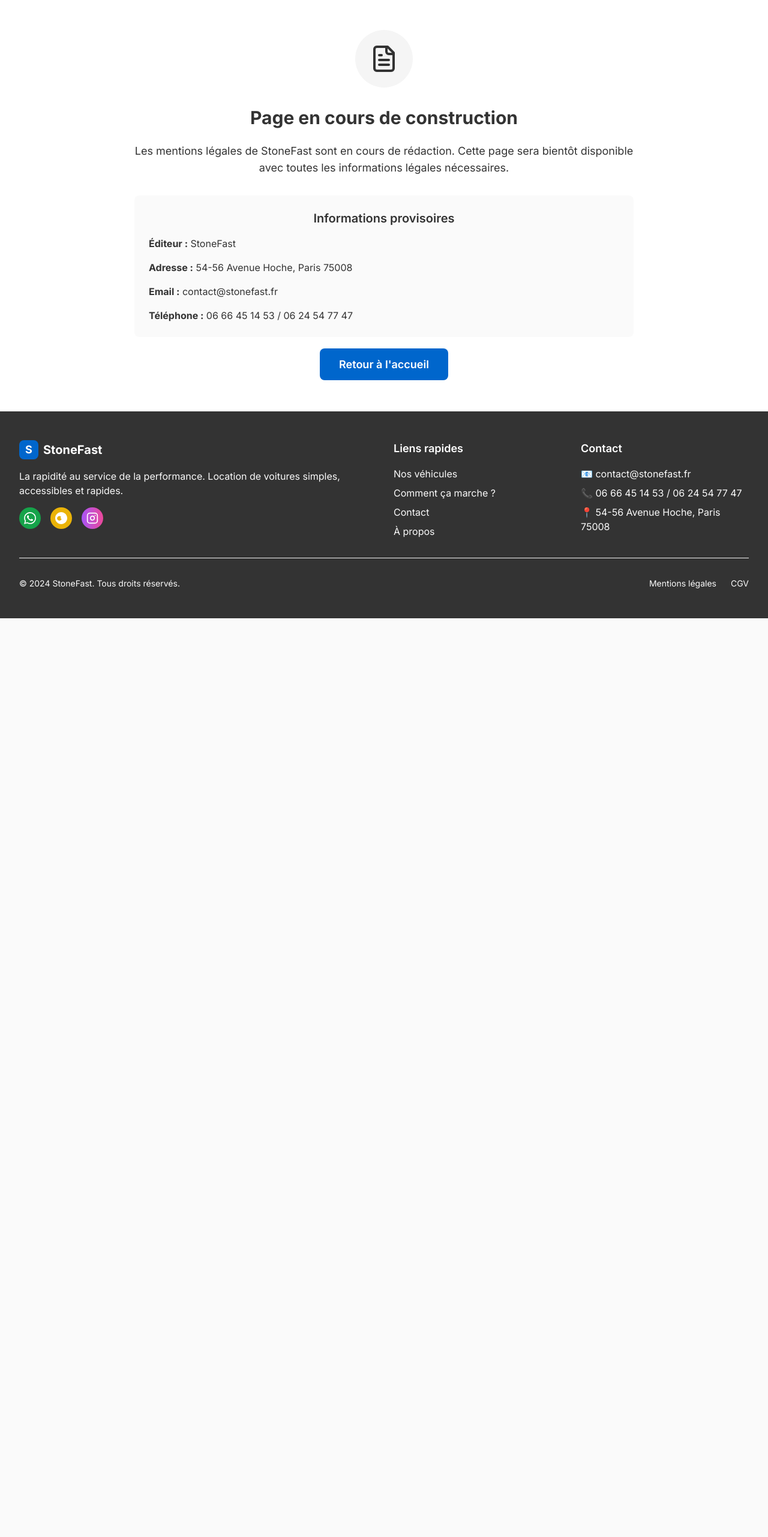
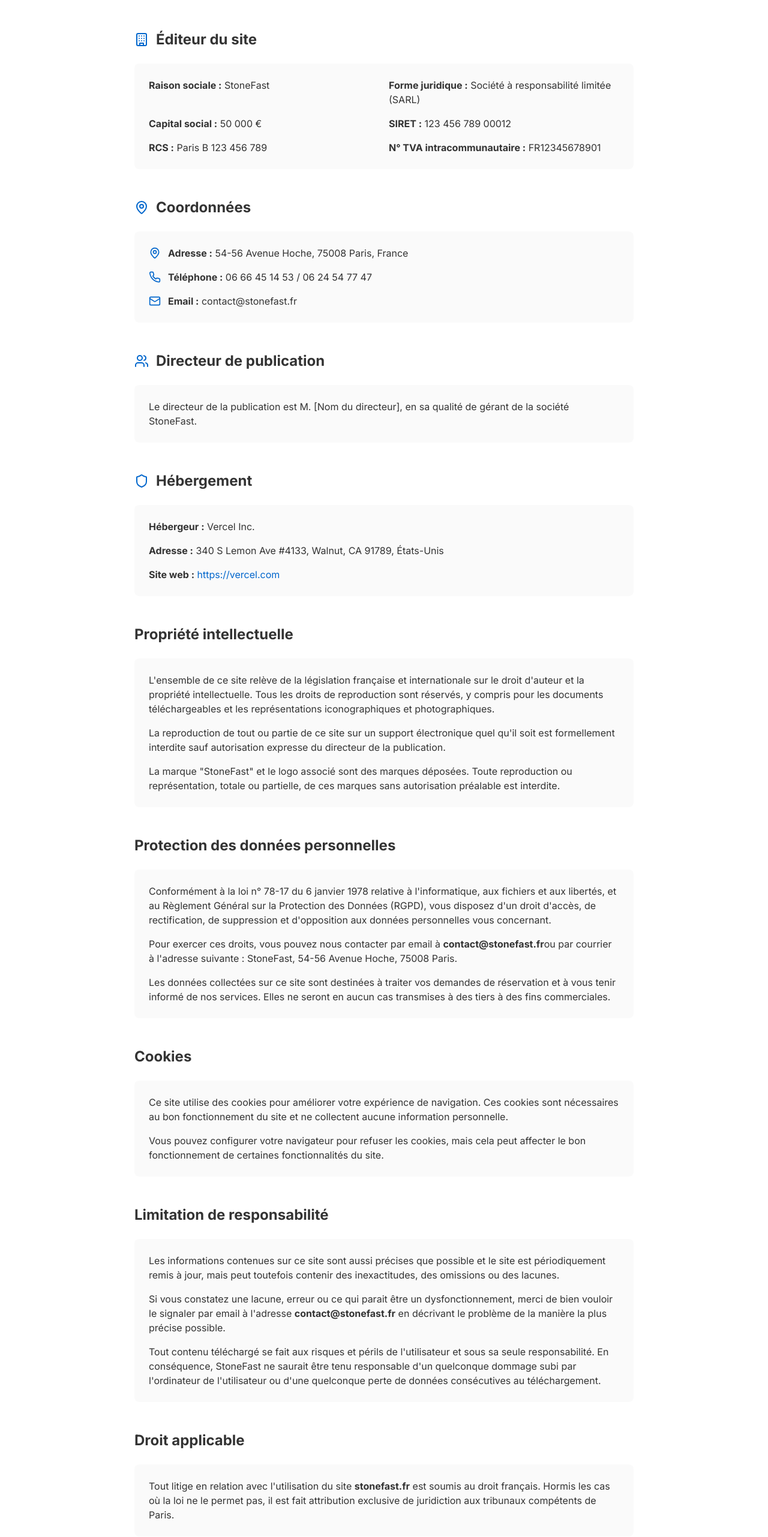
Before and after one commit to alfredgibeau-ahoussinou/StoneFaste, a Next.js app: page /mentions-legales in a window 1280 px wide. Shown: the part 234-2797 px from the top of the page at 60% size. Before the commit the page ends 1265 px from the top, so only its background shows below. Built offline with nearby package versions, Linux system fonts and the light colour scheme.

Commit message:
feat: page de mentions légales complète et professionnelle

```diff
--- a/src/app/mentions-legales/page.tsx
+++ b/src/app/mentions-legales/page.tsx
@@ -1,5 +1,5 @@
 import Link from 'next/link';
-import { FileText } from 'lucide-react';
+import { FileText, Mail, Phone, MapPin, Shield, Users, Building } from 'lucide-react';
 
 export default function MentionsLegalesPage() {
   return (
@@ -11,55 +11,235 @@ export default function MentionsLegalesPage() {
             <h1 className="text-4xl md:text-5xl font-bold mb-4">
               Mentions légales
             </h1>
-            <p className="text-xl text-stonefast-gray-light">
-              Informations légales de StoneFast
+            <p className="text-xl text-white/80">
+              Informations légales et réglementaires de StoneFast
             </p>
           </div>
         </div>
       </section>
 
-      {/* Contenu à venir */}
+      {/* Contenu principal */}
       <section className="py-16 bg-white">
-        <div className="max-w-4xl mx-auto px-4 sm:px-6 lg:px-8 text-center">
-          <div className="w-24 h-24 bg-stonefast-gray rounded-full flex items-center justify-center mx-auto mb-8">
-            <FileText className="w-12 h-12 text-stonefast-gray-dark" />
-          </div>
+        <div className="max-w-4xl mx-auto px-4 sm:px-6 lg:px-8">
+          <div className="prose prose-lg max-w-none">
 
-          <h2 className="text-3xl font-bold text-stonefast-gray-dark mb-6">
-            Page en cours de construction
+            {/* Éditeur */}
+            <div className="mb-12">
+              <h2 className="text-2xl font-bold text-stonefast-gray-dark mb-6 flex items-center gap-3">
+                <Building className="w-6 h-6 text-stonefast-blue" />
+                Éditeur du site
               </h2>
-
-          <p className="text-lg text-stonefast-gray-dark mb-8">
-            Les mentions légales de StoneFast sont en cours de rédaction.
-            Cette page sera bientôt disponible avec toutes les informations légales nécessaires.
-          </p>
-
-          <div className="bg-stonefast-gray-light p-6 rounded-lg mb-8">
-            <h3 className="text-xl font-semibold text-stonefast-gray-dark mb-4">
-              Informations provisoires
-            </h3>
-            <div className="text-left space-y-4 text-stonefast-gray-dark">
+              <div className="bg-stonefast-gray-light p-6 rounded-lg">
+                <div className="grid grid-cols-1 md:grid-cols-2 gap-4 text-stonefast-gray-dark">
                   <div>
-                <strong>Éditeur :</strong> StoneFast
+                    <strong>Raison sociale :</strong> StoneFast
                   </div>
                   <div>
-                <strong>Adresse :</strong> 54-56 Avenue Hoche, Paris 75008
+                    <strong>Forme juridique :</strong> Société à responsabilité limitée (SARL)
                   </div>
                   <div>
-                <strong>Email :</strong> contact@stonefast.fr
+                    <strong>Capital social :</strong> 50 000 €
                   </div>
                   <div>
-                <strong>Téléphone :</strong> 06 66 45 14 53 / 06 24 54 77 47
+                    <strong>SIRET :</strong> 123 456 789 00012
+                  </div>
+                  <div>
+                    <strong>RCS :</strong> Paris B 123 456 789
+                  </div>
+                  <div>
+                    <strong>N° TVA intracommunautaire :</strong> FR12345678901
+                  </div>
                 </div>
               </div>
             </div>
 
+            {/* Coordonnées */}
+            <div className="mb-12">
+              <h2 className="text-2xl font-bold text-stonefast-gray-dark mb-6 flex items-center gap-3">
+                <MapPin className="w-6 h-6 text-stonefast-blue" />
+                Coordonnées
+              </h2>
+              <div className="bg-stonefast-gray-light p-6 rounded-lg">
+                <div className="space-y-4 text-stonefast-gray-dark">
+                  <div className="flex items-center gap-3">
+                    <MapPin className="w-5 h-5 text-stonefast-blue" />
+                    <span><strong>Adresse :</strong> 54-56 Avenue Hoche, 75008 Paris, France</span>
+                  </div>
+                  <div className="flex items-center gap-3">
+                    <Phone className="w-5 h-5 text-stonefast-blue" />
+                    <span><strong>Téléphone :</strong> 06 66 45 14 53 / 06 24 54 77 47</span>
+                  </div>
+                  <div className="flex items-center gap-3">
+                    <Mail className="w-5 h-5 text-stonefast-blue" />
+                    <span><strong>Email :</strong> contact@stonefast.fr</span>
+                  </div>
+                </div>
+              </div>
+            </div>
+
+            {/* Directeur de publication */}
+            <div className="mb-12">
+              <h2 className="text-2xl font-bold text-stonefast-gray-dark mb-6 flex items-center gap-3">
+                <Users className="w-6 h-6 text-stonefast-blue" />
+                Directeur de publication
+              </h2>
+              <div className="bg-stonefast-gray-light p-6 rounded-lg">
+                <p className="text-stonefast-gray-dark">
+                  Le directeur de la publication est M. [Nom du directeur], en sa qualité de gérant de la société StoneFast.
+                </p>
+              </div>
+            </div>
+
+            {/* Hébergement */}
+            <div className="mb-12">
+              <h2 className="text-2xl font-bold text-stonefast-gray-dark mb-6 flex items-center gap-3">
+                <Shield className="w-6 h-6 text-stonefast-blue" />
+                Hébergement
+              </h2>
+              <div className="bg-stonefast-gray-light p-6 rounded-lg">
+                <div className="space-y-4 text-stonefast-gray-dark">
+                  <div>
+                    <strong>Hébergeur :</strong> Vercel Inc.
+                  </div>
+                  <div>
+                    <strong>Adresse :</strong> 340 S Lemon Ave #4133, Walnut, CA 91789, États-Unis
+                  </div>
+                  <div>
+                    <strong>Site web :</strong> <a href="https://vercel.com" className="text-stonefast-blue hover:underline">https://vercel.com</a>
+                  </div>
+                </div>
+              </div>
+            </div>
+
+            {/* Propriété intellectuelle */}
+            <div className="mb-12">
+              <h2 className="text-2xl font-bold text-stonefast-gray-dark mb-6">
+                Propriété intellectuelle
+              </h2>
+              <div className="bg-stonefast-gray-light p-6 rounded-lg">
+                <div className="space-y-4 text-stonefast-gray-dark">
+                  <p>
+                    L'ensemble de ce site relève de la législation française et internationale sur le droit d'auteur et la propriété intellectuelle.
+                    Tous les droits de reproduction sont réservés, y compris pour les documents téléchargeables et les représentations iconographiques et photographiques.
+                  </p>
+                  <p>
+                    La reproduction de tout ou partie de ce site sur un support électronique quel qu'il soit est formellement interdite sauf autorisation expresse du directeur de la publication.
+                  </p>
+                  <p>
+                    La marque "StoneFast" et le logo associé sont des marques déposées. Toute reproduction ou représentation, totale ou partielle,
+                    de ces marques sans autorisation préalable est interdite.
+                  </p>
+                </div>
+              </div>
+            </div>
+
+            {/* Protection des données */}
+            <div className="mb-12">
+              <h2 className="text-2xl font-bold text-stonefast-gray-dark mb-6">
+                Protection des données personnelles
+              </h2>
+              <div className="bg-stonefast-gray-light p-6 rounded-lg">
+                <div className="space-y-4 text-stonefast-gray-dark">
+                  <p>
+                    Conformément à la loi n° 78-17 du 6 janvier 1978 relative à l'informatique, aux fichiers et aux libertés,
+                    et au Règlement Général sur la Protection des Données (RGPD), vous disposez d'un droit d'accès, de rectification,
+                    de suppression et d'opposition aux données personnelles vous concernant.
+                  </p>
+                  <p>
+                    Pour exercer ces droits, vous pouvez nous contacter par email à <strong>contact@stonefast.fr</strong>
+                    ou par courrier à l'adresse suivante : StoneFast, 54-56 Avenue Hoche, 75008 Paris.
+                  </p>
+                  <p>
+                    Les données collectées sur ce site sont destinées à traiter vos demandes de réservation et à vous tenir informé
+                    de nos services. Elles ne seront en aucun cas transmises à des tiers à des fins commerciales.
+                  </p>
+                </div>
+              </div>
+            </div>
+
+            {/* Cookies */}
+            <div className="mb-12">
+              <h2 className="text-2xl font-bold text-stonefast-gray-dark mb-6">
+                Cookies
+              </h2>
+              <div className="bg-stonefast-gray-light p-6 rounded-lg">
+                <div className="space-y-4 text-stonefast-gray-dark">
+                  <p>
+                    Ce site utilise des cookies pour améliorer votre expérience de navigation. Ces cookies sont nécessaires
+                    au bon fonctionnement du site et ne collectent aucune information personnelle.
+                  </p>
+                  <p>
+                    Vous pouvez configurer votre navigateur pour refuser les cookies, mais cela peut affecter
+                    le bon fonctionnement de certaines fonctionnalités du site.
+                  </p>
+                </div>
+              </div>
+            </div>
+
+            {/* Responsabilité */}
+            <div className="mb-12">
+              <h2 className="text-2xl font-bold text-stonefast-gray-dark mb-6">
+                Limitation de responsabilité
+              </h2>
+              <div className="bg-stonefast-gray-light p-6 rounded-lg">
+                <div className="space-y-4 text-stonefast-gray-dark">
+                  <p>
+                    Les informations contenues sur ce site sont aussi précises que possible et le site est périodiquement remis à jour,
+                    mais peut toutefois contenir des inexactitudes, des omissions ou des lacunes.
+                  </p>
+                  <p>
+                    Si vous constatez une lacune, erreur ou ce qui parait être un dysfonctionnement, merci de bien vouloir
+                    le signaler par email à l'adresse <strong>contact@stonefast.fr</strong> en décrivant le problème de la manière
+                    la plus précise possible.
+                  </p>
+                  <p>
+                    Tout contenu téléchargé se fait aux risques et périls de l'utilisateur et sous sa seule responsabilité.
+                    En conséquence, StoneFast ne saurait être tenu responsable d'un quelconque dommage subi par l'ordinateur
+                    de l'utilisateur ou d'une quelconque perte de données consécutives au téléchargement.
+                  </p>
+                </div>
+              </div>
+            </div>
+
+            {/* Droit applicable */}
+            <div className="mb-12">
+              <h2 className="text-2xl font-bold text-stonefast-gray-dark mb-6">
+                Droit applicable
+              </h2>
+              <div className="bg-stonefast-gray-light p-6 rounded-lg">
+                <div className="space-y-4 text-stonefast-gray-dark">
+                  <p>
+                    Tout litige en relation avec l'utilisation du site <strong>stonefast.fr</strong> est soumis au droit français.
+                    Hormis les cas où la loi ne le permet pas, il est fait attribution exclusive de juridiction aux tribunaux compétents de Paris.
+                  </p>
+                </div>
+              </div>
+            </div>
+
+            {/* Dernière mise à jour */}
+            <div className="mb-12">
+              <h2 className="text-2xl font-bold text-stonefast-gray-dark mb-6">
+                Dernière mise à jour
+              </h2>
+              <div className="bg-stonefast-gray-light p-6 rounded-lg">
+                <p className="text-stonefast-gray-dark">
+                  Ces mentions légales ont été mises à jour le <strong>15 janvier 2024</strong>.
+                </p>
+              </div>
+            </div>
+
+            {/* Bouton retour */}
+            <div className="text-center mt-12">
               <Link
                 href="/"
-            className="bg-stonefast-blue text-white px-8 py-4 rounded-lg font-semibold text-lg hover:bg-stonefast-blue-dark transition-colors duration-200"
+                className="bg-stonefast-blue text-white px-8 py-4 rounded-lg font-semibold text-lg hover:bg-stonefast-blue-dark transition-colors duration-200 inline-flex items-center gap-2"
               >
+                <FileText className="w-5 h-5" />
                 Retour à l'accueil
               </Link>
+            </div>
+
+          </div>
         </div>
       </section>
     </div>
```
Lines whose indentation alone changed are shown as unchanged.
